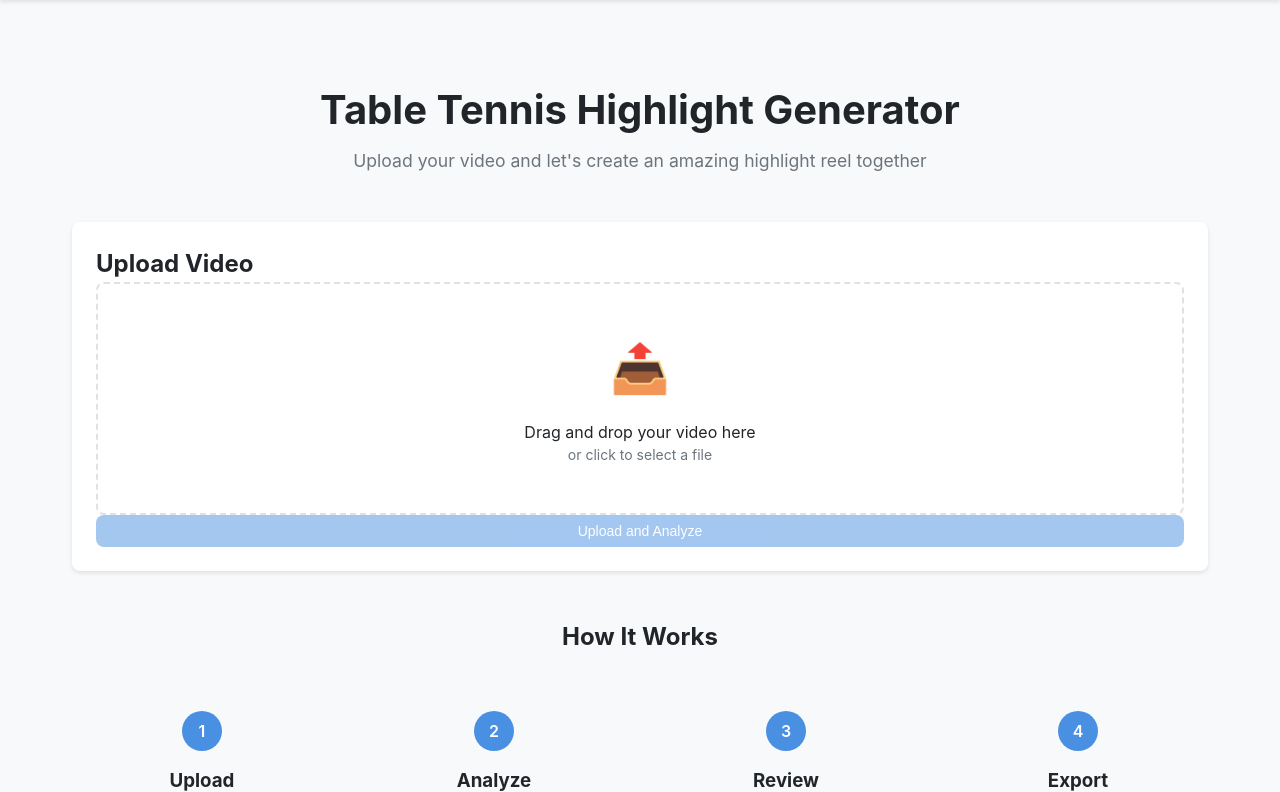
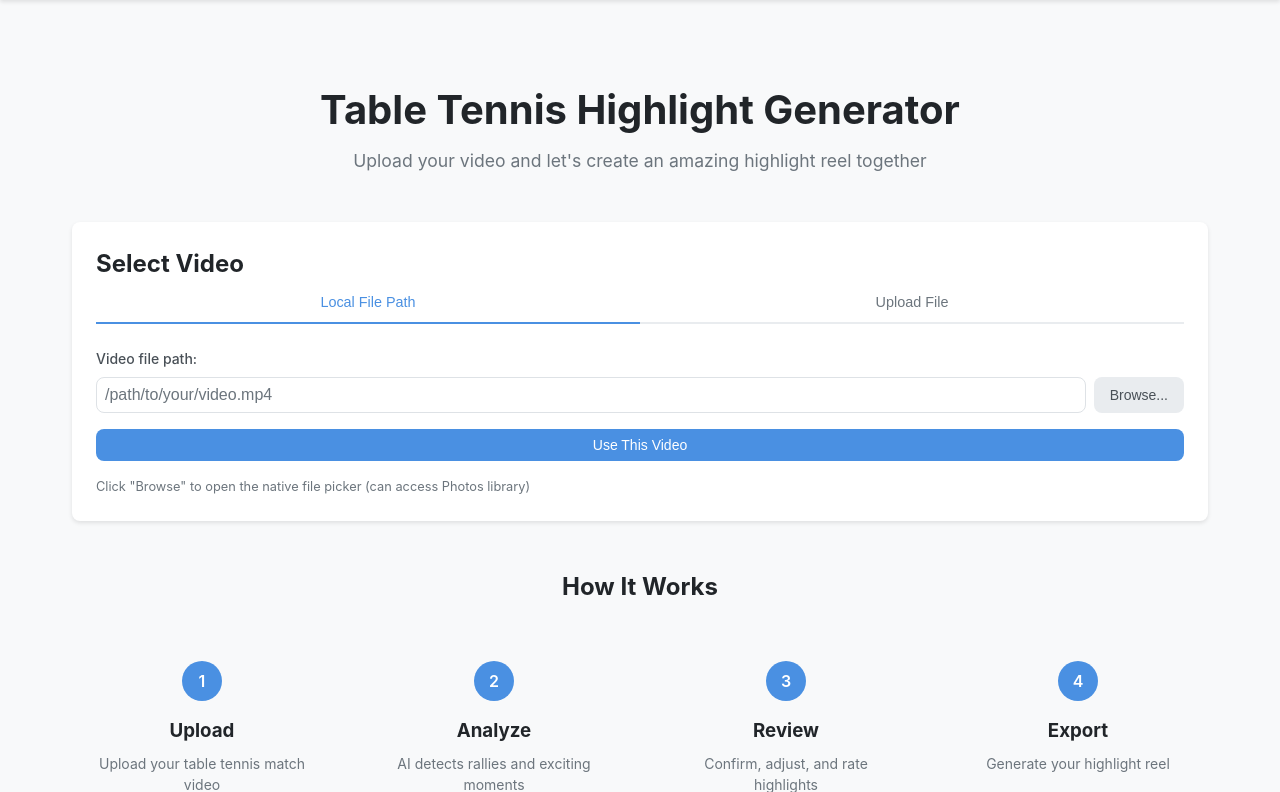
Before and after one commit to popcornylu/yt-hlite, a Flask app: page / in a window 1280 px wide. Shown: the part 72-864 px from the top of the page. Run offline with Flask 3, Linux system fonts and the light colour scheme; some libraries are stand-ins or nearby versions.

Commit message:
Add local file picker and project documentation
- Add tabbed interface for video selection (local path vs upload)
- Add native macOS file picker via osascript (Browse button)
- Add CLAUDE.md with full project documentation
  - Architecture diagram and module relationships
  - API endpoints, data structures, keyboard shortcuts
  - Configuration parameters and common modifications

Co-Authored-By: Claude Opus 4.5 <noreply@anthropic.com>

```diff
--- a/src/web_ui/app.py
+++ b/src/web_ui/app.py
@@ -2,6 +2,8 @@
 
 import os
 import json
+import subprocess
+import platform
 from pathlib import Path
 from flask import Flask, render_template, request, jsonify, send_file, url_for
 
@@ -110,15 +112,62 @@ def create_app(
 
     @app.route("/set-video", methods=["POST"])
     def set_video():
-        """Set video path directly (for CLI usage)."""
+        """Set video path directly (for local file selection)."""
         data = request.get_json()
-        video_path = data.get("video_path")
+        video_path = data.get("path") or data.get("video_path")
 
-        if not video_path or not Path(video_path).exists():
-            return jsonify({"error": "Invalid video path"}), 400
+        if not video_path:
+            return jsonify({"error": "No path provided"}), 400
+
+        # Expand ~ and resolve path
+        video_path = str(Path(video_path).expanduser().resolve())
+
+        if not Path(video_path).exists():
+            return jsonify({"error": f"File not found: {video_path}"}), 400
+
+        if not Path(video_path).is_file():
+            return jsonify({"error": f"Not a file: {video_path}"}), 400
 
         app.config["VIDEO_PATH"] = video_path
-        return jsonify({"success": True})
+        return jsonify({
+            "success": True,
+            "video_path": video_path,
+            "redirect": url_for("candidates"),
+        })
+
+    @app.route("/browse-video")
+    def browse_video():
+        """Open native file picker dialog (macOS only)."""
+        if platform.system() != "Darwin":
+            return jsonify({"error": "Native file picker only available on macOS"}), 400
+
+        # AppleScript to open file picker - can access Photos library
+        script = '''
+        tell application "System Events"
+            activate
+        end tell
+        set videoFile to choose file with prompt "Select a video file" of type {"public.movie", "com.apple.quicktime-movie", "public.mpeg-4", "public.avi"}
+        return POSIX path of videoFile
+        '''
+
+        try:
+            result = subprocess.run(
+                ["osascript", "-e", script],
+                capture_output=True,
+                text=True,
+                timeout=120  # 2 minute timeout for user to select
+            )
+
+            if result.returncode == 0 and result.stdout.strip():
+                return jsonify({"path": result.stdout.strip()})
+            else:
+                # User cancelled or error
+                return jsonify({"error": "No file selected", "cancelled": True})
+
+        except subprocess.TimeoutExpired:
+            return jsonify({"error": "File picker timed out"}), 408
+        except Exception as e:
+            return jsonify({"error": str(e)}), 500
 
     @app.route("/timeline")
     def timeline():
--- a/src/web_ui/static/style.css
+++ b/src/web_ui/static/style.css
@@ -190,6 +190,95 @@ body {
 .button-group {
     display: flex;
     gap: 0.5rem;
+}
+
+/* Tab selector */
+.tab-selector {
+    display: flex;
+    gap: 0;
+    margin-bottom: 1.5rem;
+    border-bottom: 2px solid var(--gray-200);
+}
+
+.tab-btn {
+    flex: 1;
+    padding: 0.75rem 1rem;
+    border: none;
+    background: none;
+    cursor: pointer;
+    font-size: 0.9rem;
+    font-weight: 500;
+    color: var(--gray-500);
+    border-bottom: 2px solid transparent;
+    margin-bottom: -2px;
+    transition: all 0.2s;
+}
+
+.tab-btn:hover {
+    color: var(--gray-700);
+}
+
+.tab-btn.active {
+    color: var(--primary);
+    border-bottom-color: var(--primary);
+}
+
+.tab-content {
+    display: block;
+}
+
+.tab-content.hidden {
+    display: none;
+}
+
+/* Form inputs */
+.form-group {
+    margin-bottom: 1rem;
+}
+
+.form-group label {
+    display: block;
+    margin-bottom: 0.5rem;
+    font-weight: 500;
+    color: var(--gray-700);
+}
+
+.input-text {
+    width: 100%;
+    padding: 0.75rem 1rem;
+    border: 1px solid var(--gray-300);
+    border-radius: var(--border-radius);
+    font-size: 0.9rem;
+    transition: border-color 0.2s;
+}
+
+.input-text:focus {
+    outline: none;
+    border-color: var(--primary);
+    box-shadow: 0 0 0 3px rgba(74, 144, 226, 0.1);
+}
+
+.input-text::placeholder {
+    color: var(--gray-500);
+}
+
+.hint {
+    margin-top: 1rem;
+    font-size: 0.8rem;
+    color: var(--gray-500);
+}
+
+.input-with-button {
+    display: flex;
+    gap: 0.5rem;
+}
+
+.input-with-button .input-text {
+    flex: 1;
+}
+
+.input-with-button .btn {
+    white-space: nowrap;
 }
 
 /* Hero section */
--- a/src/web_ui/templates/index.html
+++ b/src/web_ui/templates/index.html
@@ -29,7 +29,37 @@
 {% endif %}
 
 <div class="card {% if has_video %}hidden{% endif %}" id="upload-card">
-    <h2>Upload Video</h2>
+    <h2>Select Video</h2>
+
+    <!-- Tab selector -->
+    <div class="tab-selector">
+        <button class="tab-btn active" data-tab="local">Local File Path</button>
+        <button class="tab-btn" data-tab="upload">Upload File</button>
+    </div>
+
+    <!-- Local file path tab -->
+    <div id="local-tab" class="tab-content active">
+        <form id="local-form">
+            <div class="form-group">
+                <label for="local-path">Video file path:</label>
+                <div class="input-with-button">
+                    <input type="text" id="local-path" name="path"
+                           placeholder="/path/to/your/video.mp4"
+                           class="input-text">
+                    <button type="button" id="browse-btn" class="btn btn-secondary">
+                        Browse...
+                    </button>
+                </div>
+            </div>
+            <button type="submit" class="btn btn-primary btn-block" id="local-btn">
+                Use This Video
+            </button>
+        </form>
+        <p class="hint">Click "Browse" to open the native file picker (can access Photos library)</p>
+    </div>
+
+    <!-- Upload tab -->
+    <div id="upload-tab" class="tab-content hidden">
         <form id="upload-form" enctype="multipart/form-data">
             <div class="upload-area" id="drop-zone">
                 <div class="upload-icon">📤</div>
@@ -50,6 +80,7 @@
                 <div class="progress-fill" id="progress-fill"></div>
             </div>
             <p id="progress-text">Uploading...</p>
+        </div>
     </div>
 </div>
 
@@ -82,6 +113,81 @@
 
 {% block scripts %}
 <script>
+// Tab switching
+document.querySelectorAll('.tab-btn').forEach(btn => {
+    btn.addEventListener('click', () => {
+        document.querySelectorAll('.tab-btn').forEach(b => b.classList.remove('active'));
+        document.querySelectorAll('.tab-content').forEach(c => c.classList.add('hidden'));
+        btn.classList.add('active');
+        document.getElementById(btn.dataset.tab + '-tab').classList.remove('hidden');
+    });
+});
+
+// Local file form
+const localForm = document.getElementById('local-form');
+const localPath = document.getElementById('local-path');
+const localBtn = document.getElementById('local-btn');
+const browseBtn = document.getElementById('browse-btn');
+
+// Native file picker (macOS)
+browseBtn.addEventListener('click', async () => {
+    browseBtn.disabled = true;
+    browseBtn.textContent = 'Opening...';
+
+    try {
+        const response = await fetch('/browse-video');
+        const data = await response.json();
+
+        if (data.path) {
+            localPath.value = data.path;
+        } else if (data.error) {
+            console.log('Browse cancelled or error:', data.error);
+        }
+    } catch (error) {
+        console.error('Browse error:', error);
+    } finally {
+        browseBtn.disabled = false;
+        browseBtn.textContent = 'Browse...';
+    }
+});
+
+localForm.addEventListener('submit', async (e) => {
+    e.preventDefault();
+
+    const path = localPath.value.trim();
+    if (!path) {
+        alert('Please enter a file path');
+        return;
+    }
+
+    localBtn.disabled = true;
+    localBtn.textContent = 'Checking...';
+
+    try {
+        const response = await fetch('/set-video', {
+            method: 'POST',
+            headers: { 'Content-Type': 'application/json' },
+            body: JSON.stringify({ path: path })
+        });
+
+        const data = await response.json();
+
+        if (data.success) {
+            localBtn.textContent = 'Success! Redirecting...';
+            setTimeout(() => {
+                window.location.href = data.redirect;
+            }, 500);
+        } else {
+            throw new Error(data.error || 'Failed to set video');
+        }
+    } catch (error) {
+        alert('Error: ' + error.message);
+        localBtn.disabled = false;
+        localBtn.textContent = 'Use This Video';
+    }
+});
+
+// Upload form elements
 const dropZone = document.getElementById('drop-zone');
 const fileInput = document.getElementById('video-input');
 const fileInfo = document.getElementById('file-info');
```
Also changed, not shown: CLAUDE.md (added, +259 -0 lines). Lines whose indentation alone changed are shown as unchanged.
